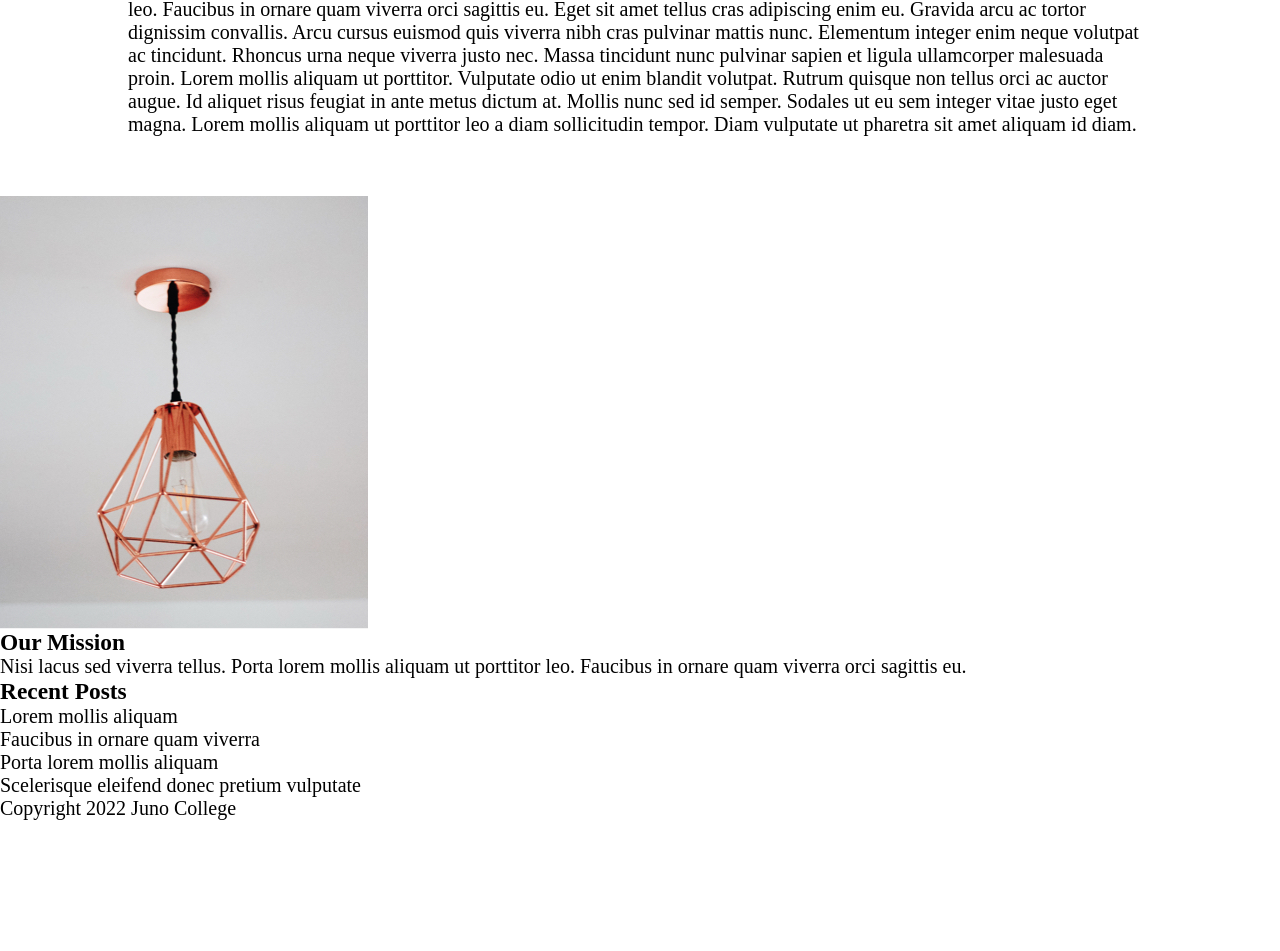
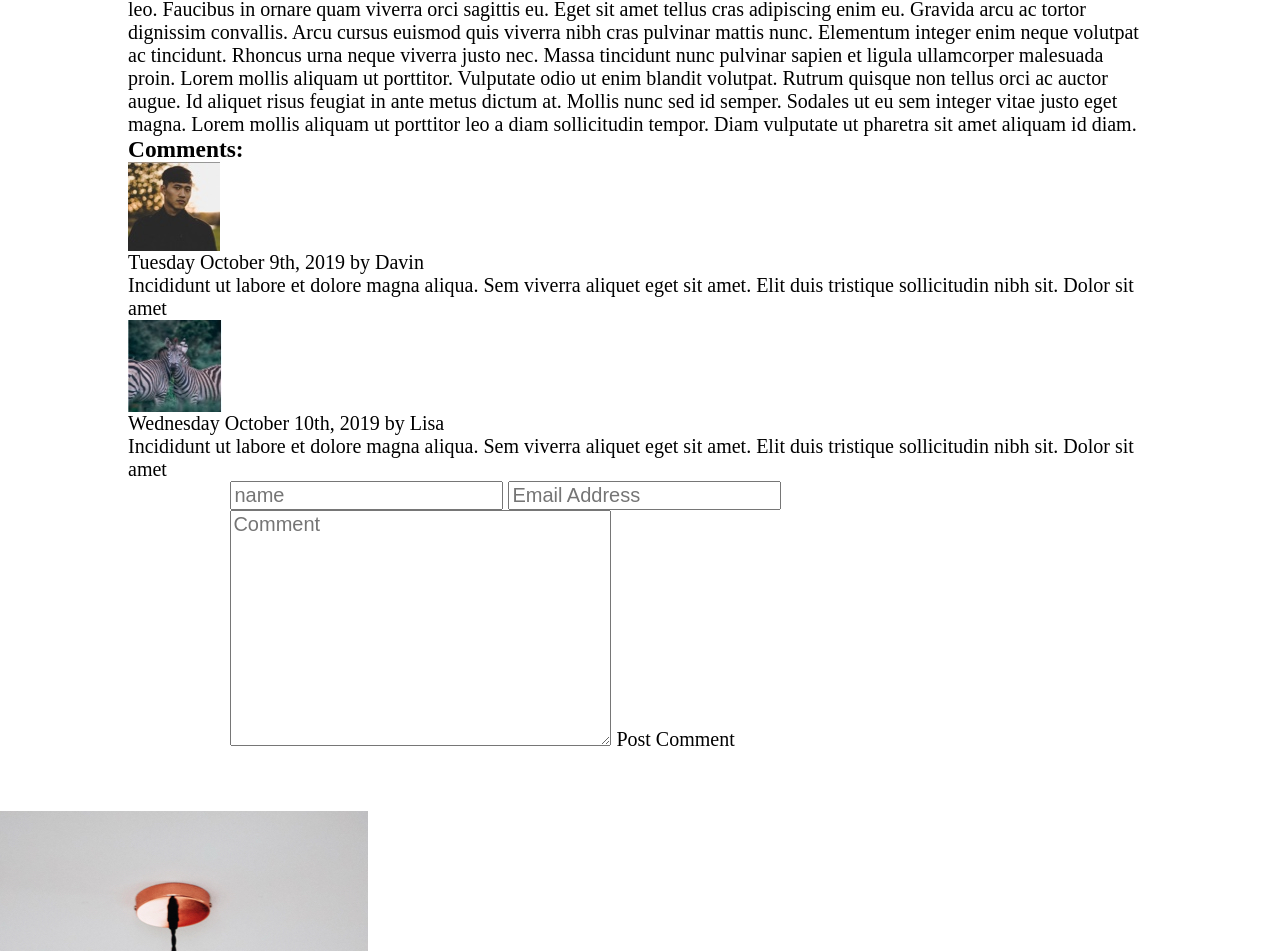
Before and after one commit to ldevuono/sanctuaryHelpers, a plain HTML site: page blog.html in a window 1280 px wide. Shown: the part 1295-2246 px from the top of the page. Before the commit the page ends 2115 px from the top, so only its background shows below. Drawn offline with Linux system fonts and the light colour scheme.

Commit message:
built forms and comments on contact and blog pages

```diff
--- a/blog.html
+++ b/blog.html
@@ -100,13 +100,46 @@
         <!-- END BLOG POST -->
         <!-- COMMENTS -->
         <div class="comments wrapper">
-            <!-- TODO: build two commments -->
+            <h3>Comments:</h3>
+            <div class="comment comment1">
+                <div class="commentImage">
+                    <img src="./assets/comment-image.jpg" alt="">
+                </div>
+                <div class="commentText">
+                    <p>Tuesday October 9th, 2019 by Davin</p>
+                    <p>Incididunt ut labore
+                        et dolore magna
+                        aliqua. Sem viverra aliquet eget sit amet. Elit duis tristique sollicitudin nibh sit. Dolor sit
+                        amet</p>
+                </div>
+            </div>
+
+            <div class="comment comment2">
+                <div class="commentImage">
+                    <img src="./assets/comment-image2.jpg" alt="">
+                </div>
+                <div class="commentText">
+                    <p>Wednesday October 10th, 2019 by Lisa</p>
+                    <p>Incididunt ut labore
+                        et dolore magna
+                        aliqua. Sem viverra aliquet eget sit amet. Elit duis tristique sollicitudin nibh sit. Dolor sit
+                        amet</p>
+                </div>
             </div>
             <!-- END COMMENTS -->
             <!-- FORM -->
             <div class="form wrapper">
-            <form>
-                <!-- TODO: build form -->
+                <form action="" class="form contactForm">
+                    <label for="name" class="sr-only">Name</label>
+                    <input type="text" name="name" id="name" placeholder="name">
+
+                    <label for="email" class="sr-only">Email Address</label>
+                    <input type="email" name="email" id="email" placeholder="Email Address">
+
+                    <label for="message" class="sr-only">Message</label>
+                    <textarea name="message" id="message" cols="30" rows="10" placeholder="Comment"></textarea>
+
+                    <button type="submit">Post Comment</button>
                 </form>
             </div>
     </section>
```
Also changed, not shown: contact.html (+11 -2 lines), index.html (+8 -4 lines). Lines whose indentation alone changed are shown as unchanged.
